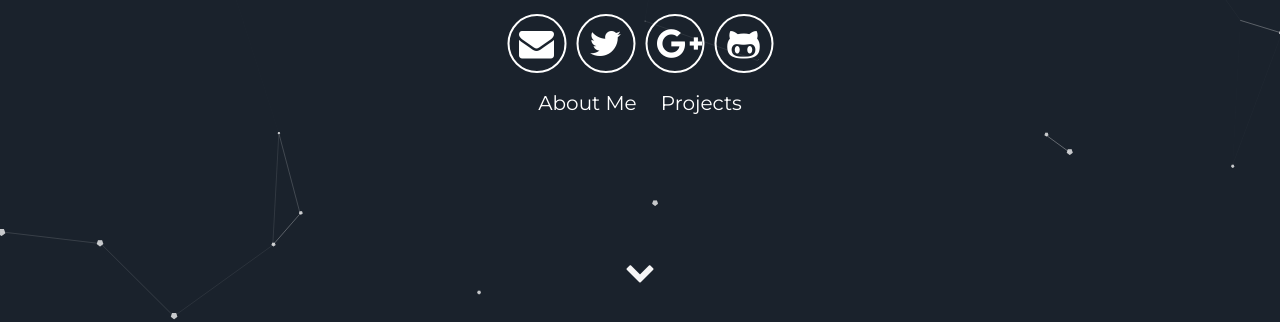
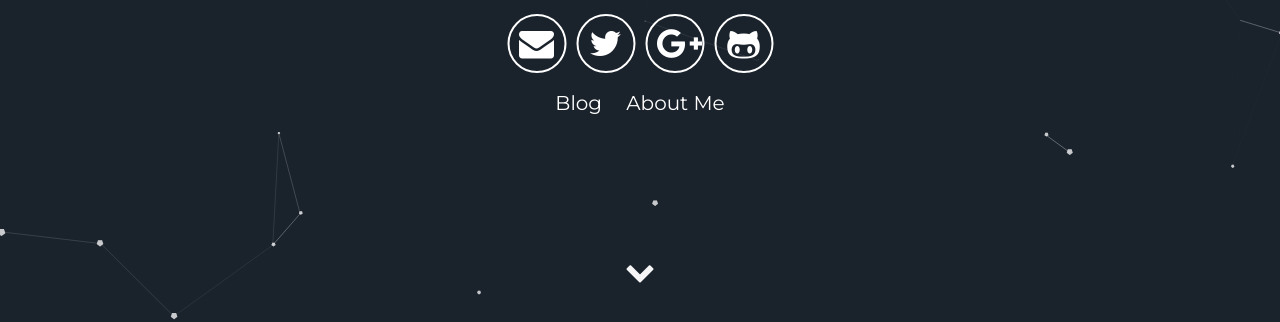
Before and after one commit to DulajChathuranga/dulajchathuranga.github.io, a Jekyll site: the page built from index.html, in a window 1280 px wide. Shown: the part 560-882 px from the top of the page. Built offline with Jekyll 4.4.1, drawn with Linux system fonts in a browser that asks for light colours.

Commit message:
Update header.html

```diff
--- a/_includes/header.html
+++ b/_includes/header.html
@@ -11,8 +11,8 @@
         <a aria-label="My Github" target="_blank" href="#"><i class="icon fa fa-github-alt" aria-hidden="true"></i></a>
       </div>
       <div class="header-links">
+        <a class="link" href="#about" data-scroll>Blog</a>
         <a class="link" href="#about" data-scroll>About Me</a>
-        <a class="link" href="#projects" data-scroll>Projects</a>
       </div>
   </div>
   <a class="down" href="#about" data-scroll><i class="icon fa fa-chevron-down" aria-hidden="true"></i></a>
```
